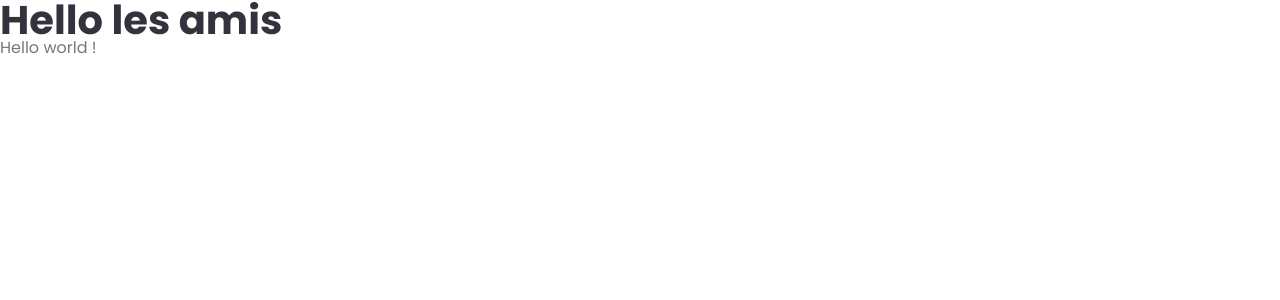
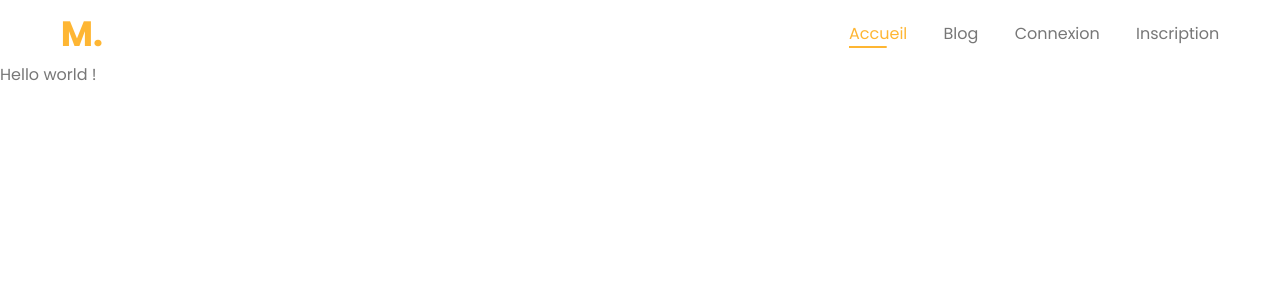
Before and after one commit to Eredost/Php-blog, a PHP site: page / in a window 1280 px wide. Shown: the top 300 px of the page. Run offline with PHP 8.4, Linux system fonts and the light colour scheme; style sheets or scripts are compiled from the project's sources; some libraries are stand-ins or nearby versions; some web fonts are replaced.

Commit message:
feat: integrate header layout

```diff
--- a/App/views/frontend/homepage.tpl.php
+++ b/App/views/frontend/homepage.tpl.php
@@ -1,6 +1,5 @@
 <?php ob_start(); ?>
 
-<h1>Hello les amis</h1>
 <p>Hello world !</p>
 <i class="fa fa-user" aria-hidden="true"></i>
 
--- a/App/views/layouts/_header.tpl.php
+++ b/App/views/layouts/_header.tpl.php
@@ -1,3 +1,26 @@
-<header>
+<header class="header">
+    <div class="logo">
+        <a href="<?= $templateVars['router']->generate('homepage') ?>" class="logo__link">
+            M.
+        </a>
+    </div>
 
+    <i id="navbar-toggle" class="fa fa-bars header__navbar-toggle" aria-hidden="true"></i>
+
+    <nav id="navbar" class="navbar visible">
+        <ul>
+            <li class="navbar__item">
+                <a href="#" class="navbar__link active">Accueil</a>
+            </li>
+            <li class="navbar__item">
+                <a href="#" class="navbar__link">Blog</a>
+            </li>
+            <li class="navbar__item">
+                <a href="#" class="navbar__link">Connexion</a>
+            </li>
+            <li class="navbar__item">
+                <a href="#" class="navbar__link">Inscription</a>
+            </li>
+        </ul>
+    </nav>
 </header>
--- a/src/scss/base/_typographies.scss
+++ b/src/scss/base/_typographies.scss
@@ -1,7 +1,8 @@
 @import url('https://fonts.googleapis.com/css2?family=Poppins:wght@400;600;700&display=swap');
 
 body,
-input {
+input,
+a {
   font-family: $font-family, $font-family-fallback;
   font-size: $default-font-size;
   color: $text-color;
@@ -27,7 +28,8 @@ a {
   text-decoration: none;
   transition: all $duration-fast;
 
-  &:hover {
+  &:hover,
+  &.active {
     color: $brand-color;
   }
 }
--- /dev/null
+++ b/src/scss/components/_logo.scss
@@ -0,0 +1,8 @@
+.logo {
+
+  &__link {
+    font-size: 2.2em;
+    color: $brand-color;
+    font-weight: bold;
+  }
+}
--- /dev/null
+++ b/src/scss/components/_navbar.scss
@@ -0,0 +1,56 @@
+.navbar {
+  display: none;
+  width: 100%;
+  margin-top: 0.7em;
+
+  &__item {
+    padding: 0.65em 0;
+  }
+
+  &__link {
+    position: relative;
+    padding-bottom: 0.2em;
+
+    &::after {
+      content: "";
+      position: absolute;
+      bottom: 0;
+      right: 0;
+      left: 0;
+      height: 2px;
+      background-color: $brand-color;
+      transform: scale(0, 1);
+      transform-origin: left;
+      transition: transform $duration-fast;
+    }
+
+    &.active::after {
+      transform: scale(0.65, 1);
+    }
+
+    &:hover {
+      &::after {
+        transform: scale(0.65, 1);
+      }
+    }
+  }
+
+  &.visible {
+    display: block;
+  }
+
+  @media all and (min-width: $breakpoint-medium) {
+    margin-top: 0;
+    width: auto;
+    display: block;
+
+    &__item {
+      display: inline-block;
+      padding: 0;
+
+      & + & {
+        margin-left: 2em;
+      }
+    }
+  }
+}
--- /dev/null
+++ b/src/scss/layout/_header.scss
@@ -0,0 +1,20 @@
+.header {
+  display: flex;
+  justify-content: space-between;
+  align-items: center;
+  flex-wrap: wrap;
+  max-width: 1200px;
+  margin: 0 auto;
+  padding: 1em 1.3em;
+
+  &__navbar-toggle {
+    font-size: 1.8em;
+    cursor: pointer;
+  }
+
+  @media all and (min-width: $breakpoint-medium) {
+    &__navbar-toggle {
+      display: none;
+    }
+  }
+}
--- a/src/scss/main.scss
+++ b/src/scss/main.scss
@@ -2,13 +2,18 @@
 
 // Abstracts
 @import "abstracts/variables";
+
 // Vendors
 @import "~reset-css/sass/reset";
 @import "~font-awesome/scss/font-awesome";
+
 // Base
 @import "base/typographies";
 @import "base/base";
 
-//@import "layout/";
+// Layouts
+@import "layout/header";
 
-//@import "components/";
+// Components
+@import "components/logo";
+@import "components/navbar";
```
Also changed, not shown: src/index.js (+14 -0 lines), webpack.config.js (+4 -4 lines).
